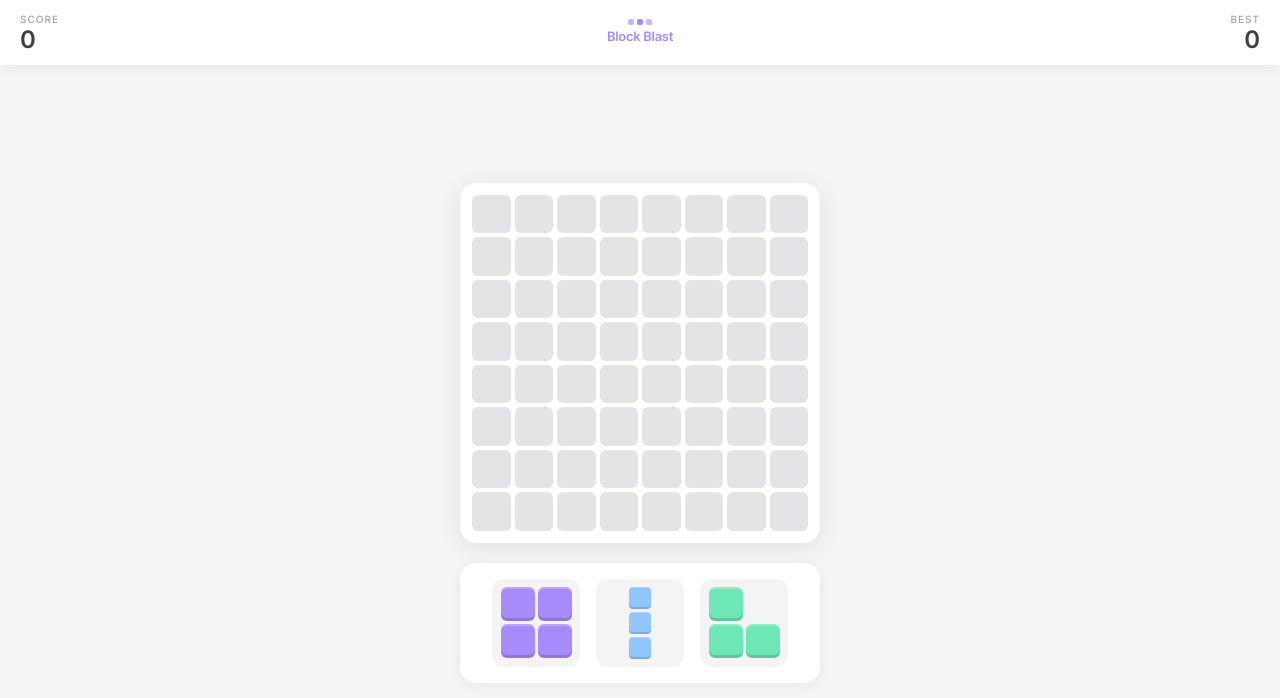
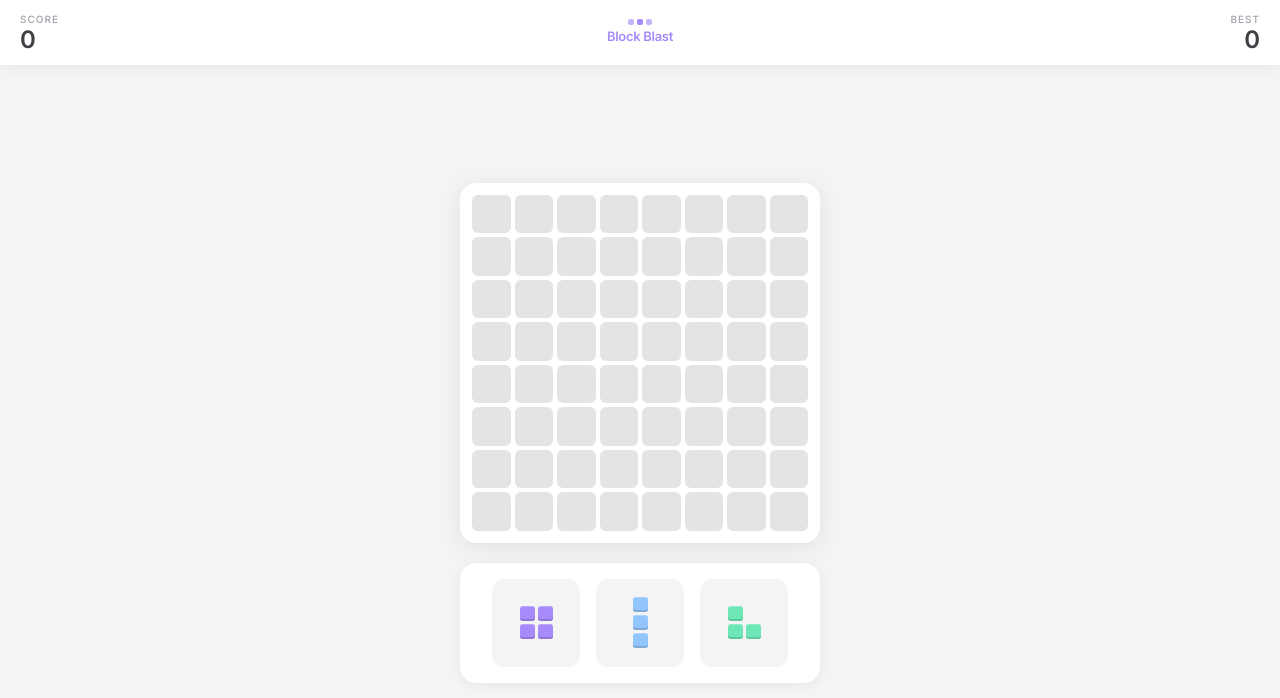
Before and after one commit to iM-lemoS/BlockBlast---VibeCoder_Project, a React (Vite) app: page /#/play in a window 1280 px wide. Shown: the top 698 px of the page. Built offline with nearby package versions, Linux system fonts and the light colour scheme.

Commit message:
fix: make standby pieces uniform size

```diff
--- a/src/components/ShapePreview.jsx
+++ b/src/components/ShapePreview.jsx
@@ -13,9 +13,9 @@
 const TRAY_BOX = 72; // bounding box size (px) for the preview
 const GAP = 3;
 
-function getCellSize(maxDim) {
-  // Scale the cell so the widest/tallest shape fills the bounding box
-  return Math.floor((TRAY_BOX - GAP * (maxDim - 1)) / maxDim);
+function getCellSize() {
+  // Use a fixed size so all blocks are uniform across different shapes
+  return 15;
 }
 
 export default function ShapePreview({ shape, used = false, dragging = false }) {
@@ -31,7 +31,7 @@ export default function ShapePreview({ shape, used = false, dragging = false })
   const rows = maxRow + 1;
   const cols = maxCol + 1;
 
-  const cellSize = getCellSize(Math.max(rows, cols));
+  const cellSize = getCellSize();
   const cellSet = new Set(cells.map(([r, c]) => `${r}-${c}`));
 
   // Actual rendered dimensions (may be smaller than TRAY_BOX for non-square shapes)
@@ -41,8 +41,6 @@ export default function ShapePreview({ shape, used = false, dragging = false })
   return (
     <div
       style={{
-        width: TRAY_BOX,
-        height: TRAY_BOX,
         display: 'flex',
         alignItems: 'center',
         justifyContent: 'center',
```
